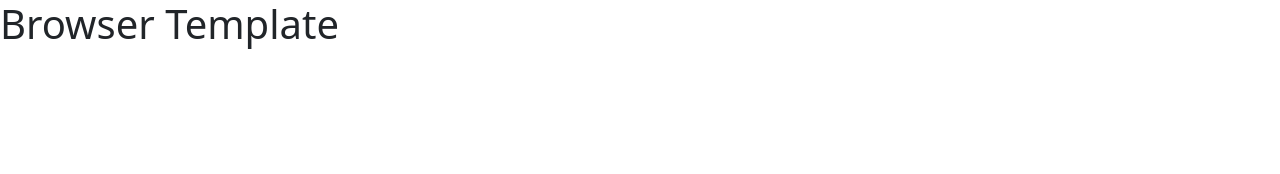
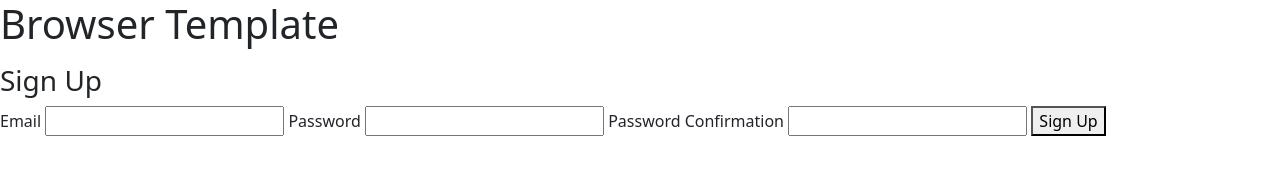
Before and after one commit to hernandoit/tic-tac-toe-client, a website built with webpack: page index.html in a window 1280 px wide. Built offline with nearby package versions, Linux system fonts and the light colour scheme.

Commit message:
add sign-up form

```diff
--- a/index.html
+++ b/index.html
@@ -13,5 +13,16 @@
     </head>
     <body>
       <h1>Browser Template</h1>
+      <p id="message"></p>
+      <form id="sign-up">
+        <h3>Sign Up</h3>
+        <label>Email</label>
+        <input name="credentials[email]" type="email">
+        <label>Password</label>
+        <input name="credentials[password]" type="password">
+        <label>Password Confirmation</label>
+        <input name="credentials[password_confirmation]" type="password">
+        <button>Sign Up</button>
+      </form>
     </body>
 </html>
```
